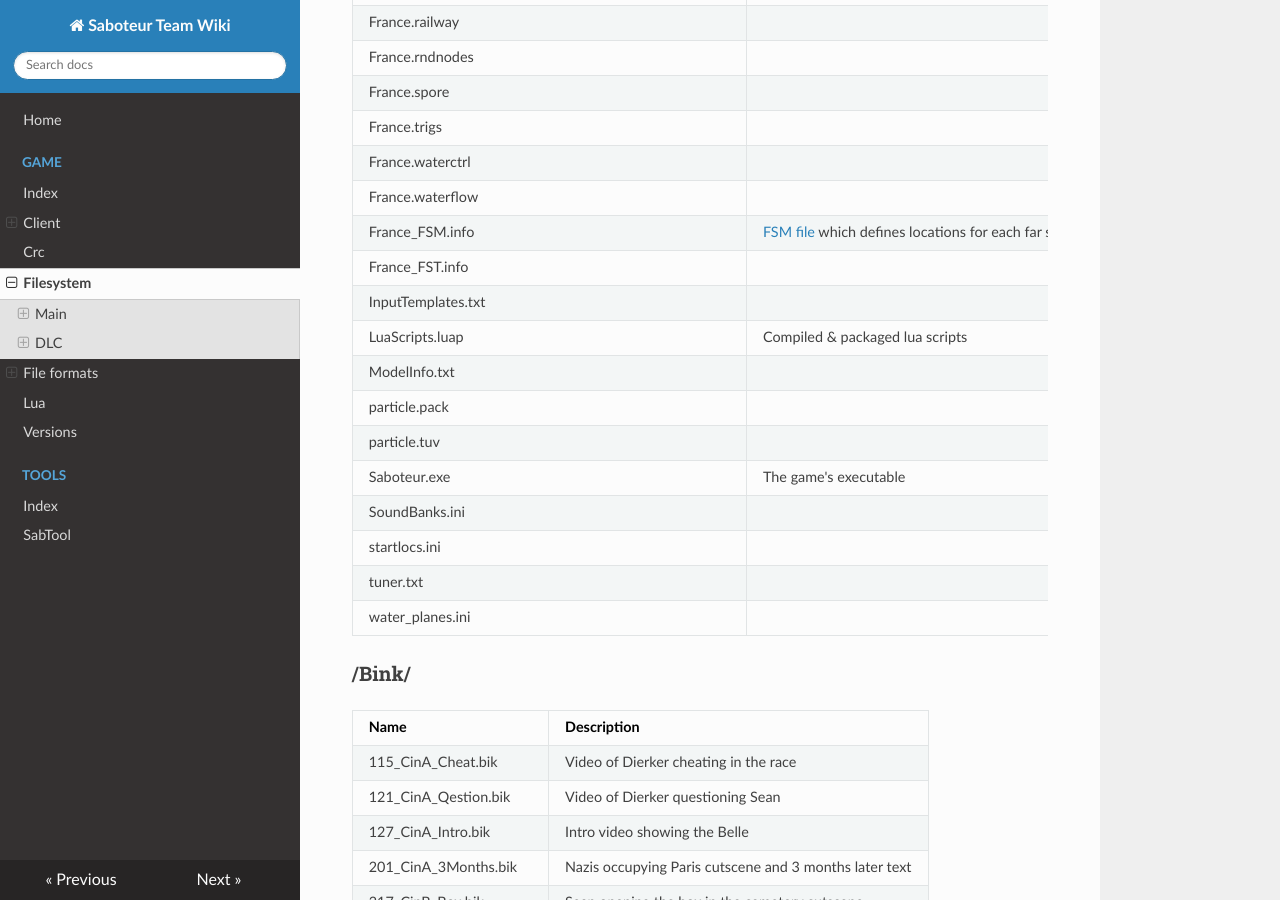
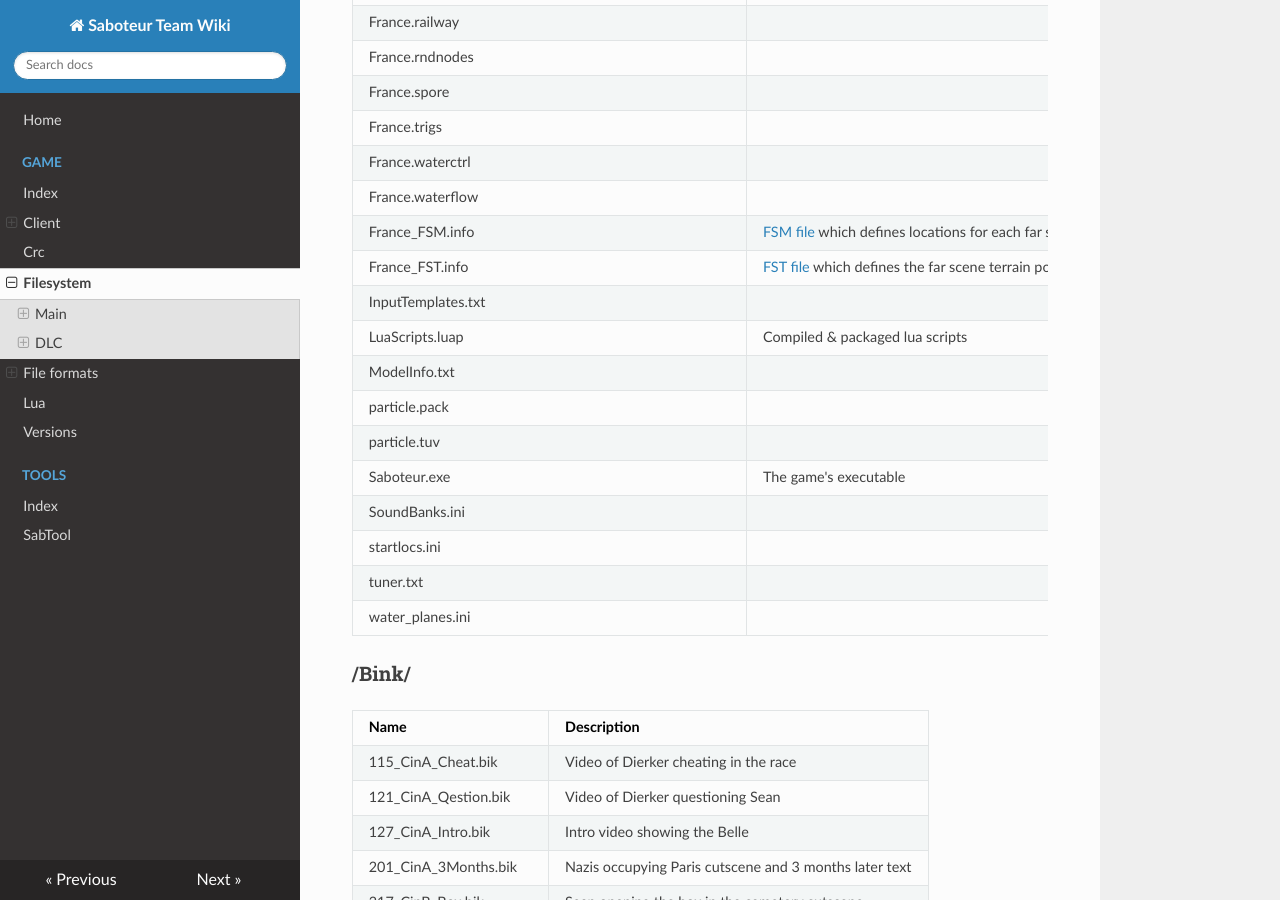
Before and after one commit to saboteur-team/docs, an MkDocs documentation site: the page built from docs/game/filesystem.md, in a window 1280 px wide and 900 px high, scrolled down 1073 px. Built offline with MkDocs 1.6.1, drawn with Linux system fonts in a browser that asks for light colours; nearby versions of some CDN libraries.

Commit message:
Adds France_FST to filesystem.md
Adds entry for the format in the filesystem list.

```diff
--- a/docs/game/filesystem.md
+++ b/docs/game/filesystem.md
@@ -37,7 +37,7 @@
 |France.waterctrl||
 |France.waterflow||
 |France_FSM.info|[FSM file](formats/france_fsm.md) which defines locations for each far scene monument in the game world.|
-|France_FST.info||
+|France_FST.info|[FST file](formats/france_fst.md) which defines the far scene terrain positioning in the game world and other terrain properties.|
 |InputTemplates.txt||
 |LuaScripts.luap|Compiled & packaged lua scripts|
 |ModelInfo.txt||
```
